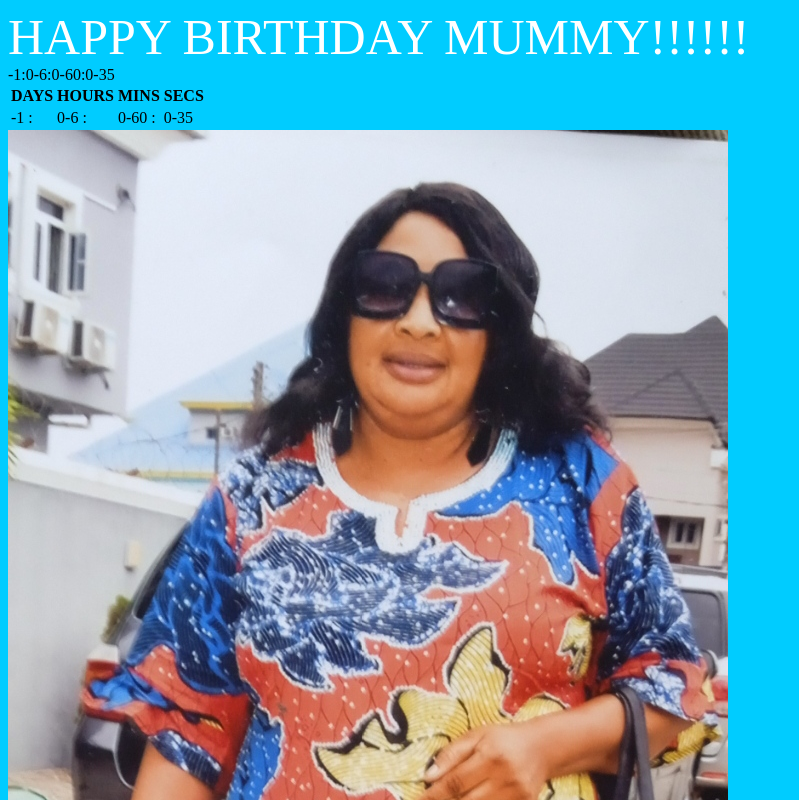
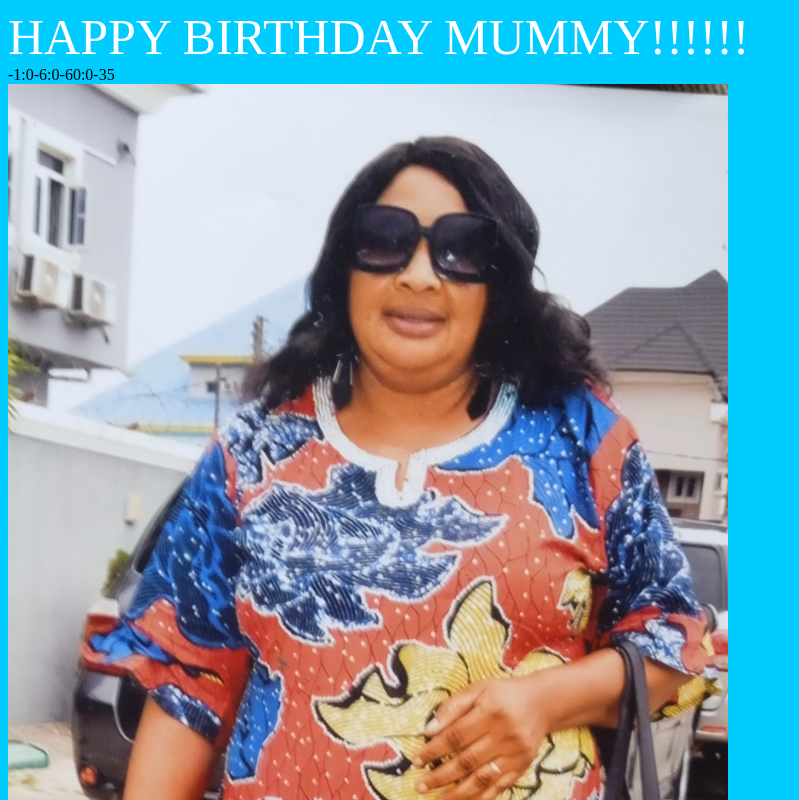
Before and after one commit to chibuikes/mum, a plain HTML site: page index.html in a window 1280 px wide. Both pictures are taken after a click on the element "Tap to know how many days it remains to Mummy's birthday". Shown: the top 800 px of the page, without its empty margins (0-799 px from the left). Drawn offline with Linux system fonts and the light colour scheme.

Commit message:
index.html

```diff
--- a/index.html
+++ b/index.html
@@ -148,6 +148,7 @@ Tap to know how many days it remains to Mummy's birthday</div>
 <div class="sp"></div>
 
 </div>-->
+
 <table class="con">
   <tr>
     <th>DAYS</th>
@@ -210,7 +211,7 @@ setInterval(()=>{
       b.style.background = "linear-gradient(45deg,cyan,white)"
 
 
-    document.querySelector("table").style.display="block"
+    document.querySelector("table").style.display="none"
 let td=document.querySelectorAll("td")
 td.item(0).innerText=`${days} :`
 td.item(1).innerText=
@@ -222,6 +223,11 @@ td.item(3).innerText=`${seconds}`
   let timer = document.getElementById("timer")
   timer.innerText = `${days}:${hours}:${minutes}:${seconds}` //2,937,764 seconds
   if (dayss <= 0 && hrs <=0&& mins <= 0&& secs <= 0) {
+    seconds=00
+    minutes=00
+    hours=00
+    days=0
+    document.querySelector("tr").style.display-"none"
     clearInterval()
     m.innerText = "HAPPY BIRTHDAY MUMMY!!!!!!"
     m.style.color="white"
```
